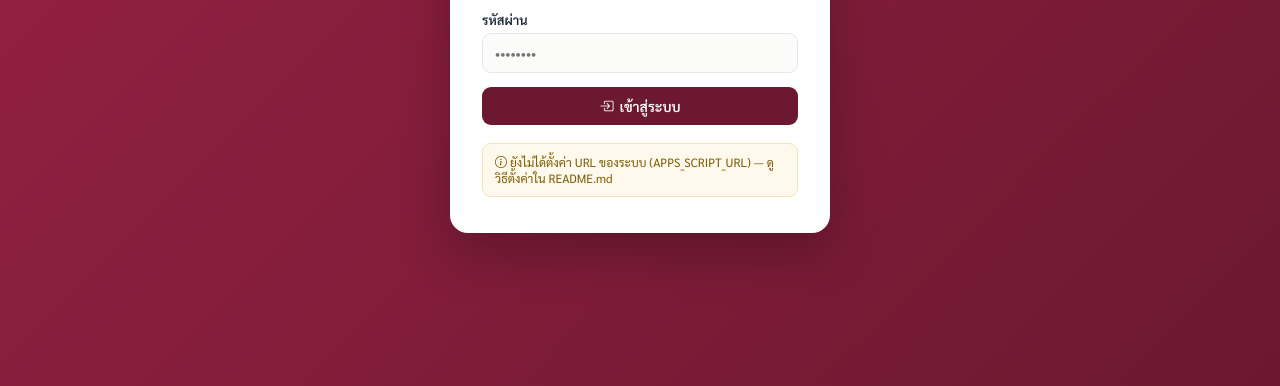
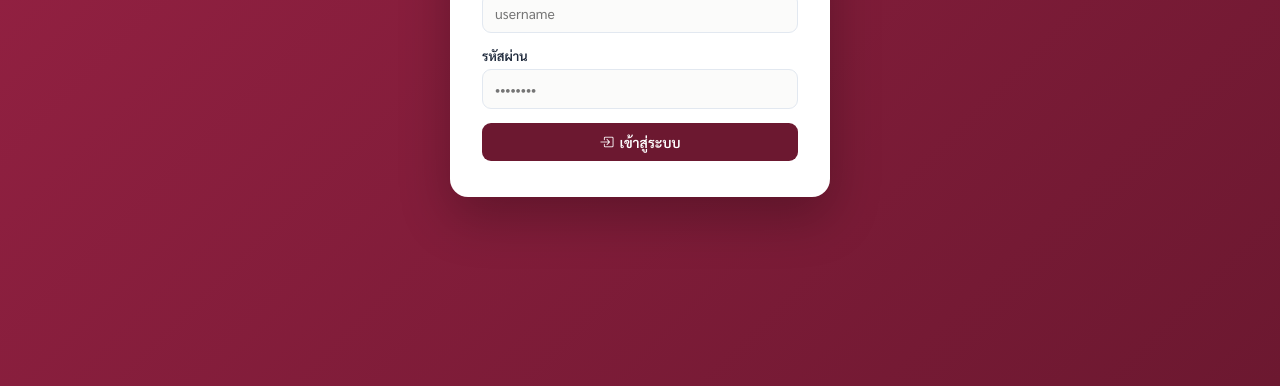
Before and after one commit to tuswalumni/financial, a plain HTML site: page index.html in a window 1280 px wide. Shown: the part 414-800 px from the top of the page. Drawn offline with nearby package versions, Linux system fonts and the light colour scheme.

Commit message:
Update index.html

```diff
--- a/index.html
+++ b/index.html
@@ -357,7 +357,7 @@ tr:hover td{background:#fafaf8}
 /* ============================================================
    ตั้งค่า: ใส่ URL ของ Web App (Google Apps Script Deployment)
    ============================================================ */
-const APPS_SCRIPT_URL = 'https://script.google.com/macros/s/ใส่รหัสของท่าน/exec';
+const APPS_SCRIPT_URL = 'https://script.google.com/macros/s/AKfycbwfrPcJkVwgDn0o6zasOM31LdE0B5hgrmNiGwQbaXTOOvbKmsJw4GhZUtrzwBw5NiCM/exec';
 
 let state = { token: null, name: '', role: '' };
 
```
